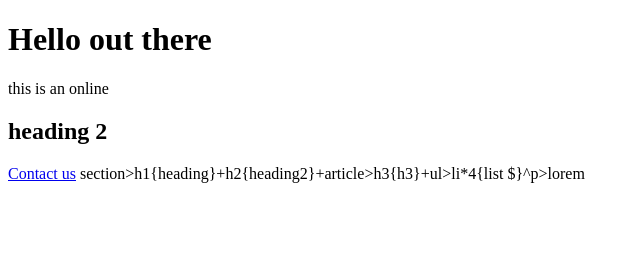
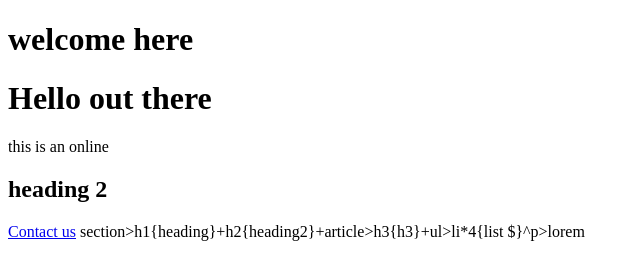
Before and after one commit to priyarakkan/ghhDemo, a plain HTML site: page index.html in a window 1280 px wide. Shown: the whole page, without its empty margins (0-640 px from the left). Drawn offline with Linux system fonts and the light colour scheme.

```diff
--- a/index.html
+++ b/index.html
@@ -7,6 +7,7 @@
     <title>Git Demo</title>
 </head>
 <body>
+    <h1>welcome here</h1>
     <h1>Hello out there</h1>
     <p> this is an online</p>
     <article>
```
